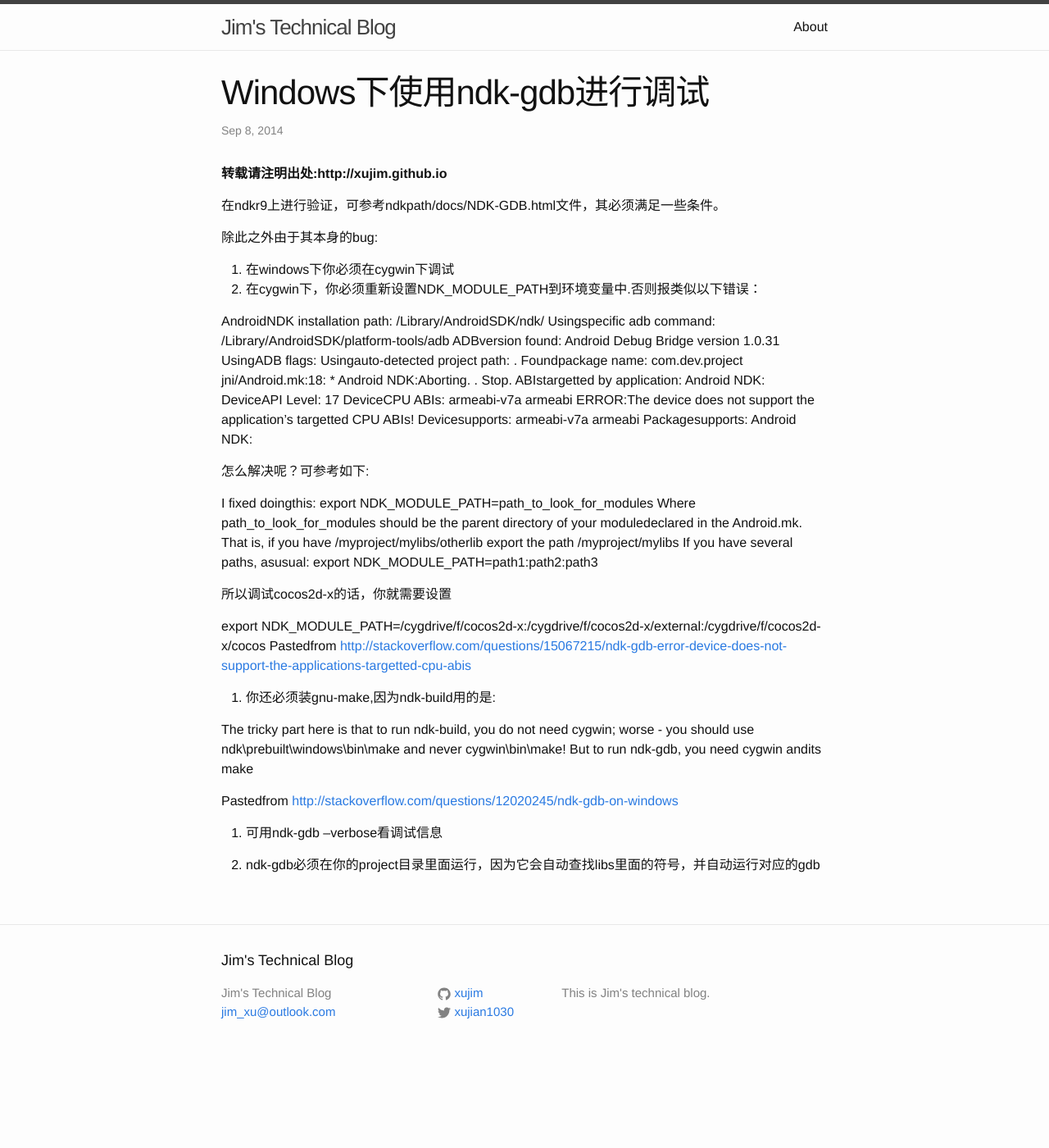
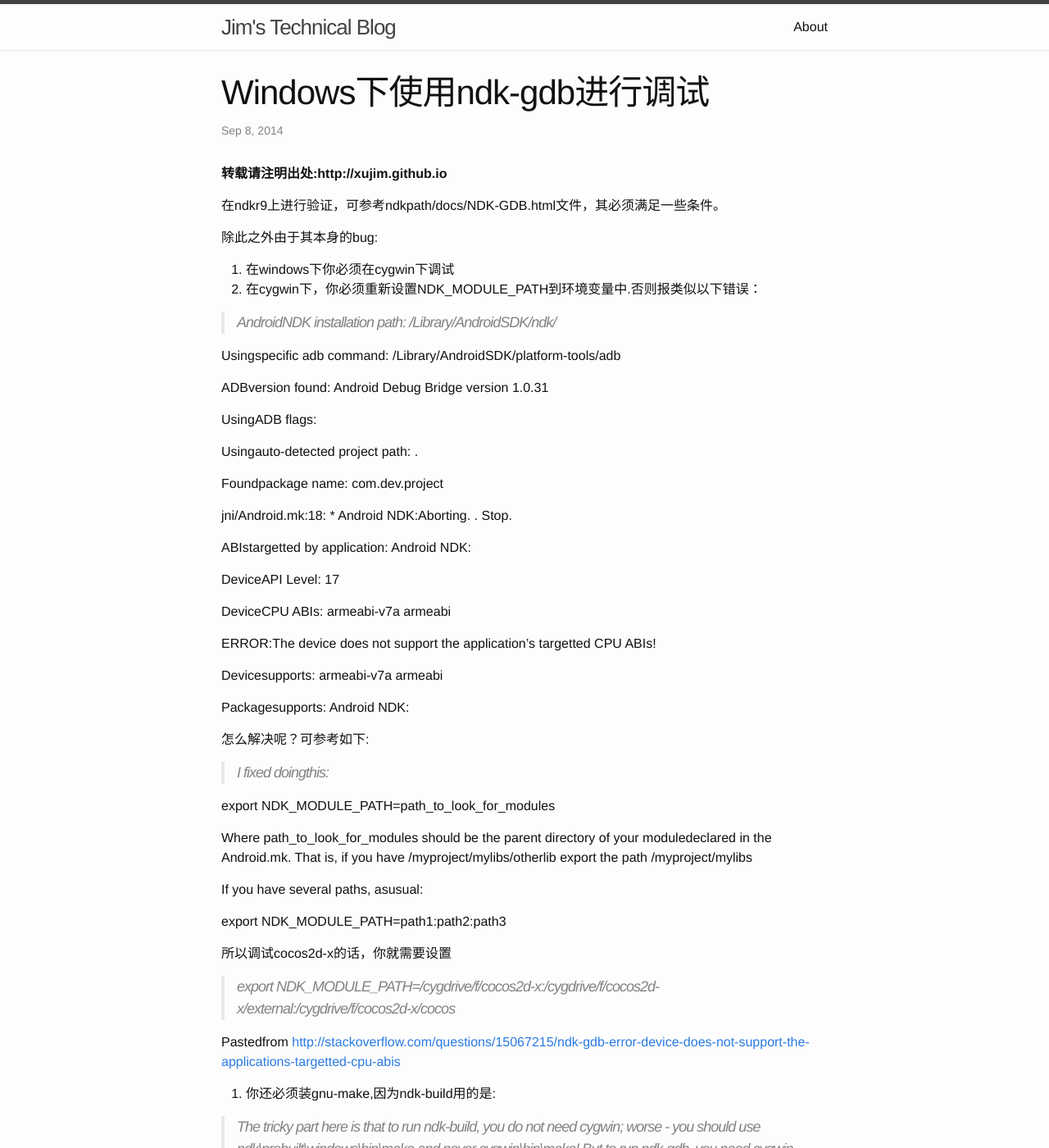
Before and after one commit to xujim/xujim.github.io, a Jekyll site: the page built from _posts/2014-09-08-howto_debug_in_windows_with_ndkgdb.markdown, in a window 1280 px wide and 1400 px high. Shown: the whole window at 82% size. Built offline with Jekyll 4.4.1, drawn with Linux system fonts in a browser that asks for light colours.

```diff
--- a/_posts/2014-09-08-howto_debug_in_windows_with_ndkgdb.markdown
+++ b/_posts/2014-09-08-howto_debug_in_windows_with_ndkgdb.markdown
@@ -14,35 +14,56 @@ categories: Android
 1. 在windows下你必须在cygwin下调试
 2. 在cygwin下，你必须重新设置NDK_MODULE_PATH到环境变量中.否则报类似以下错误：
 
+>
 AndroidNDK installation path: /Library/AndroidSDK/ndk/
+
 Usingspecific adb command: /Library/AndroidSDK/platform-tools/adb
+
 ADBversion found: Android Debug Bridge version 1.0.31
+
 UsingADB flags:
+
 Usingauto-detected project path: .
+
 Foundpackage name: com.dev.project
+
 jni/Android.mk:18: * Android NDK:Aborting. . Stop.
+
 ABIstargetted by application: Android NDK:
+
 DeviceAPI Level: 17
+
 DeviceCPU ABIs: armeabi-v7a armeabi
+
 ERROR:The device does not support the application's targetted CPU ABIs!
+
 Devicesupports: armeabi-v7a armeabi
+
 Packagesupports: Android NDK:
 
 怎么解决呢？可参考如下:
 
+>
 I fixed doingthis:
+
 export NDK_MODULE_PATH=path_to_look_for_modules
-Where path_to_look_for_modules should be the parent directory of your moduledeclared in the Android.mk. That is, if you have /myproject/mylibs/otherlib export the path /myproject/mylibs
+
+Where path_to_look_for_modules should be the parent directory of your moduledeclared in the Android.mk. That is, if you have
+/myproject/mylibs/otherlib export the path /myproject/mylibs
+
 If you have several paths, asusual:
+
 export NDK_MODULE_PATH=path1:path2:path3
 
 所以调试cocos2d-x的话，你就需要设置
+>
+export NDK_MODULE_PATH=/cygdrive/f/cocos2d-x:/cygdrive/f/cocos2d-x/external:/cygdrive/f/cocos2d-x/cocos
 
-export NDK_MODULE_PATH=/cygdrive/f/cocos2d-x:/cygdrive/f/cocos2d-x/external:/cygdrive/f/cocos2d-x/cocos
 Pastedfrom <http://stackoverflow.com/questions/15067215/ndk-gdb-error-device-does-not-support-the-applications-targetted-cpu-abis>
 
 3. 你还必须装gnu-make,因为ndk-build用的是:
 
+>
 The tricky part here is that to run ndk-build, you do not need cygwin; worse - you should use ndk\prebuilt\windows\bin\make and never cygwin\bin\make! But to run ndk-gdb, you need cygwin andits make
 
 Pastedfrom <http://stackoverflow.com/questions/12020245/ndk-gdb-on-windows>
```
